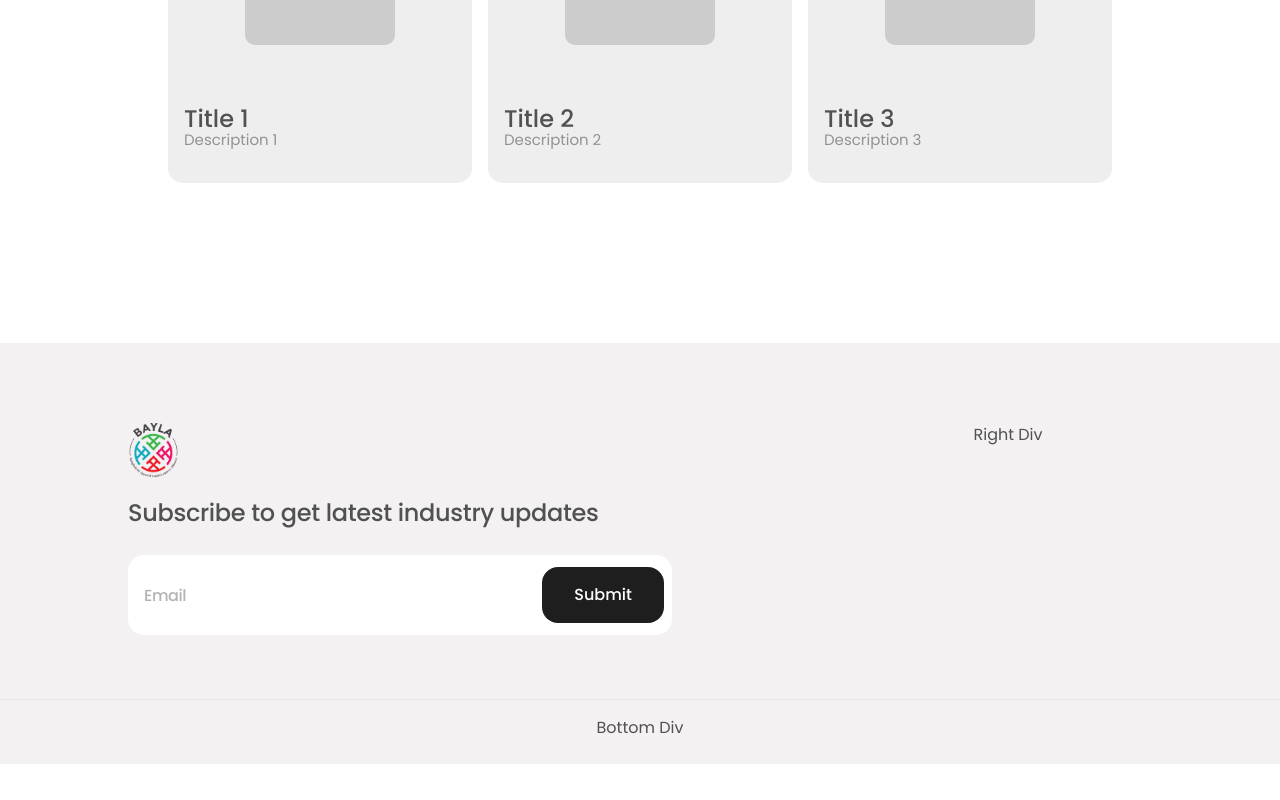
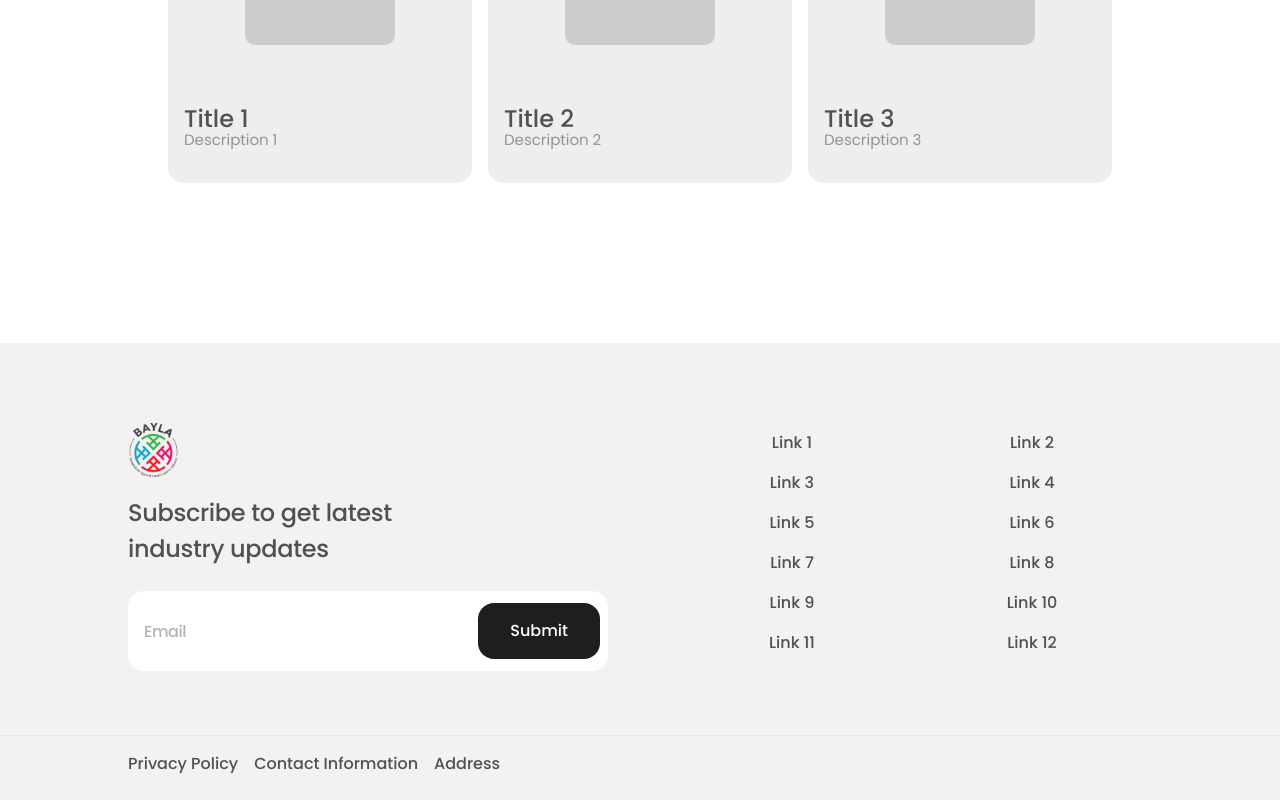
Before and after one commit to ItsDaFaz/niaz-design, a React (Vite) app: page / in a window 1280 px wide. Shown: the part 1958-2758 px from the top of the page. Before the commit the page ends 2722 px from the top, so only its background shows below. Built offline with nearby package versions, Linux system fonts and the light colour scheme.

Commit message:
added bottom div elements; todo: add icons

```diff
--- a/src/components/FooterBlock/FooterBlock.tsx
+++ b/src/components/FooterBlock/FooterBlock.tsx
@@ -1,5 +1,5 @@
 import baylaLogo2 from "../../assets/baylaLogo2.png";
-import "./FooterBlock.css"
+import "./FooterBlock.css";
 function FooterBlock() {
   return (
     <div
@@ -12,8 +12,15 @@ function FooterBlock() {
         overflowX: "hidden",
       }}
     >
-    <div style={{ display: "flex",padding:"2.5rem 0" }}>
-    <div style={{ flex: 1, paddingLeft: "10vw", paddingRight: "5vw", textAlign: "left" }}>
+      <div style={{ display: "flex", padding: "2.5rem 0" }}>
+        <div
+          style={{
+            flex: 1,
+            paddingLeft: "10vw",
+            paddingRight: "5vw",
+            textAlign: "left",
+          }}
+        >
           <img src={baylaLogo2} alt="Logo" style={{ height: "3.5rem" }} />
           <h3
             style={{
@@ -22,28 +29,33 @@ function FooterBlock() {
               fontSize: "24px",
               textAlign: "left",
               marginTop: "1rem",
-        letterSpacing: '-0.02rem',
+              letterSpacing: "-0.02rem",
             }}
           >
-        Subscribe to get latest industry updates
+            Subscribe to get latest
+            <br /> industry updates
           </h3>
-      <div style={{ position: "relative", marginTop: "1rem", padding: "0.5rem 0" }}>
+          <div
+            style={{
+              position: "relative",
+              marginTop: "1rem",
+              padding: "0.5rem 0",
+            }}
+          >
             <input
               type="text"
               placeholder="Email"
-        id= "email"
+              id="email"
               style={{
                 width: "100%",
                 height: "3rem",
-          minHeight: "5rem", /* new */
+                minHeight: "5rem" /* new */,
                 borderRadius: "16px",
                 border: "none",
                 padding: "1rem 1rem",
                 boxSizing: "border-box",
                 backgroundColor: "white",
                 color: "black",
-
-
               }}
             />
             <button
@@ -64,12 +76,65 @@ function FooterBlock() {
             </button>
           </div>
         </div>
-      <div style={{ flex: 1 }}>Right Div</div>
+
+    <div style={{ flex: 1, paddingRight: "10vw" }}>
+        <div style={{ display: "flex", flexWrap: "wrap" }}>
+            {Array.from({ length: 12 }).map((_, index) => (
+                <div
+                    key={index}
+                    style={{
+                        flex: "1 1 50%",
+                        padding: "0.5rem 0",
+                    }}
+                >
+                    <a href="#" style={{ color: "#515151", textDecoration: "none" }}>
+                        Link {index + 1}
+                    </a>
+                </div>
+            ))}
+        </div>
+    </div>
       </div>
       <hr style={{ width: "100%", margin: "1rem 0" }} />
-    <div style={{ width: "100%", marginTop: "1rem" }}>Bottom Div</div>
+
+    <div style={{ display: "flex", justifyContent: "space-between", padding: "0 10vw" }}>
+      <div>
+        <span style={{ marginRight: "1rem" }}>
+        <a href="#" style={{ color: "#515151", textDecoration: "none" }}>
+          Privacy Policy
+        </a>
+        </span>
+        <span style={{ marginRight: "1rem" }}>
+        <a href="#" style={{ color: "#515151", textDecoration: "none" }}>
+          Contact Information
+        </a>
+        </span>
+        <span>
+        <a href="#" style={{ color: "#515151", textDecoration: "none" }}>
+          Address
+        </a>
+        </span>
       </div>
-  )
+      <div>
+        <span style={{ marginRight: "1rem" }}>
+        <a href="#" style={{ color: "#515151", textDecoration: "none" }}>
+          <i className="fab fa-facebook-f"></i>
+        </a>
+        </span>
+        <span style={{ marginRight: "1rem" }}>
+        <a href="#" style={{ color: "#515151", textDecoration: "none" }}>
+          <i className="fab fa-twitter"></i>
+        </a>
+        </span>
+        <span>
+        <a href="#" style={{ color: "#515151", textDecoration: "none" }}>
+          <i className="fab fa-instagram"></i>
+        </a>
+        </span>
+      </div>
+    </div>
+    </div>
+  );
 }
 
-export default FooterBlock
+export default FooterBlock;
```
Lines whose indentation alone changed are shown as unchanged.
